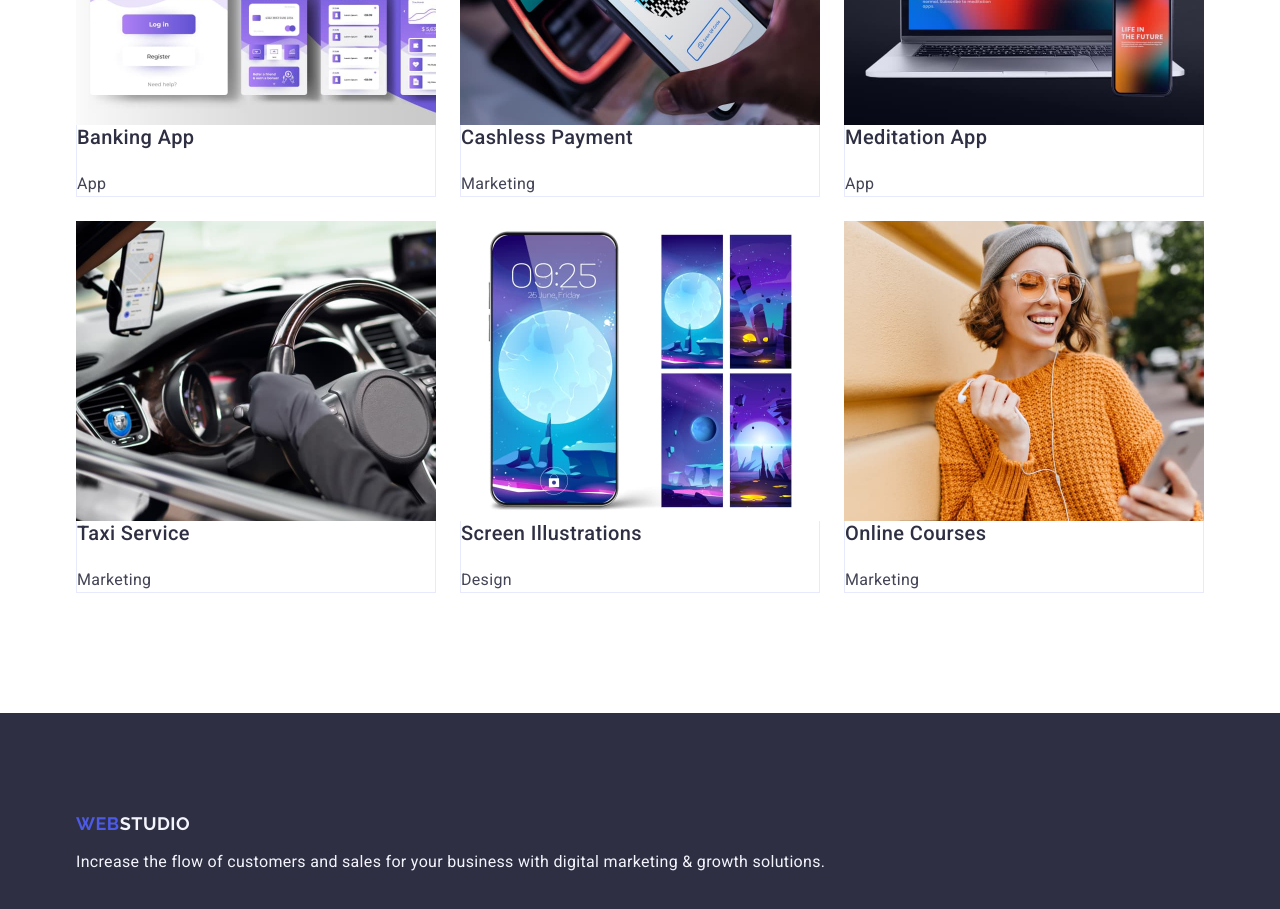
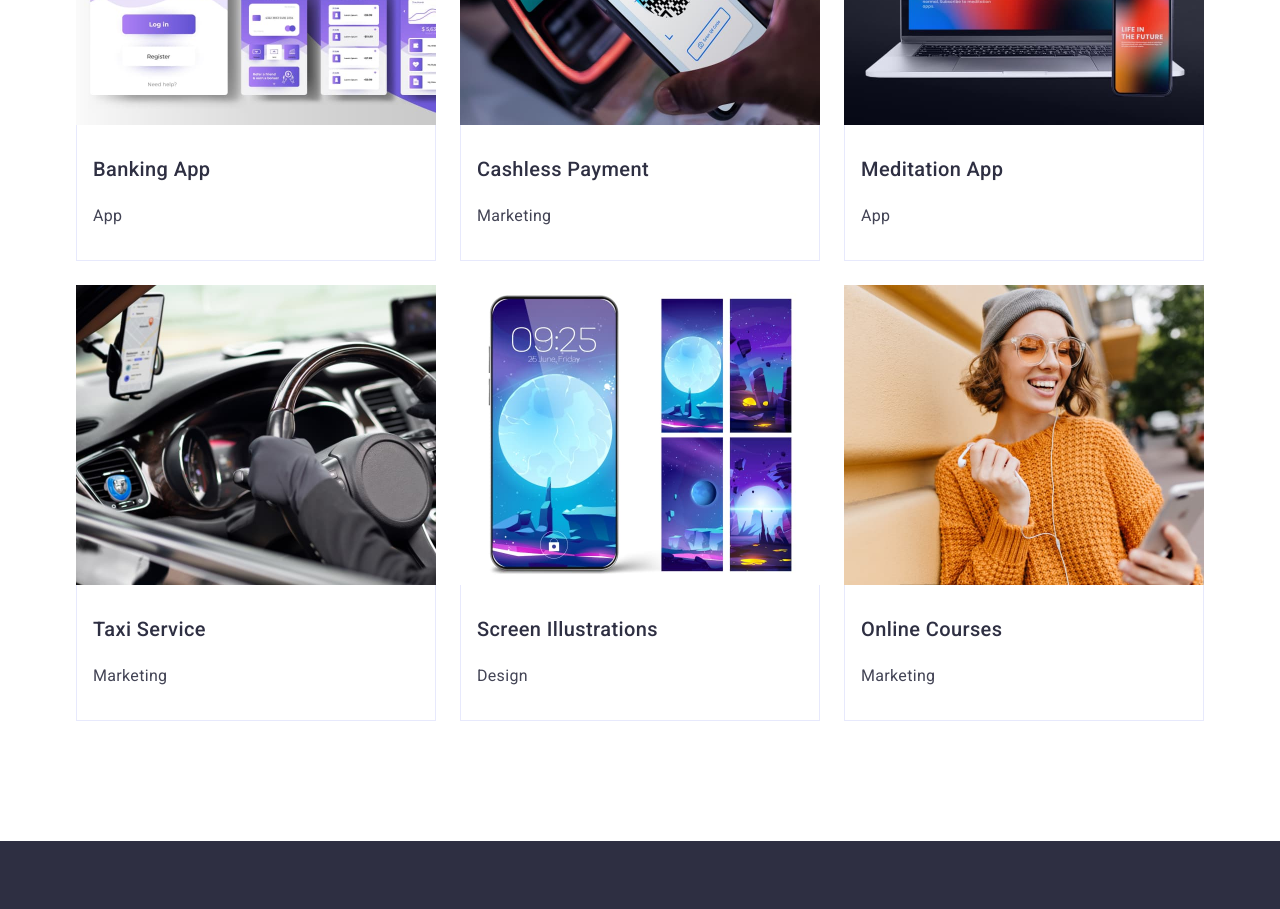
Before and after one commit to TaniaBilousova/goit-markup-hw-3, a plain HTML site: page index.html in a window 1280 px wide. Shown: the part 2180-3089 px from the top of the page. Drawn offline with nearby package versions, Linux system fonts and the light colour scheme.

Commit message:
add-css-hw

```diff
--- a/css/styles.css
+++ b/css/styles.css
@@ -280,10 +280,9 @@ padding-bottom: 120px;
 }
 
 .team-options{
-padding-top: 32px 16px;
+padding: 32px 16px;
 border: 1px solid #e7e9fc;
 border-top: none;
-row-gap: 48px;
 }
 .team-list-options{
 font-size: 20px;
```
